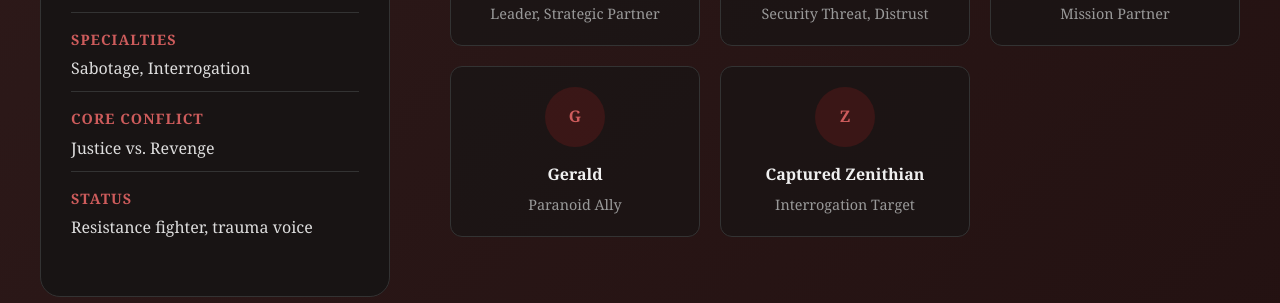
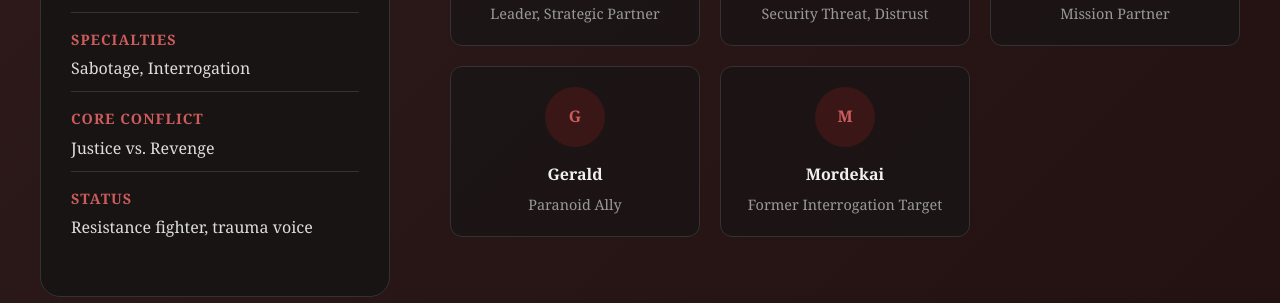
Before and after one commit to Mileena28/Mileena28.github.io, a Jekyll site: the page world-guide/characters/dominic.html, which Jekyll copies as it is, in a window 1280 px wide and 900 px high, scrolled down 3924 px. Shown: the part 155-458 px from the top of the window. Built offline with Jekyll 4.4.1, drawn with Linux system fonts in a browser that asks for light colours.

Commit message:
Update dominic.html

```diff
--- a/world-guide/characters/dominic.html
+++ b/world-guide/characters/dominic.html
@@ -627,31 +627,31 @@
                         <p>Dominic's relationships reflect his journey from loving family connections through systematic betrayal to defensive alliances based on shared trauma and mutual protection rather than trust or affection.</p>
                     </div>
 
-                    <div class="related-characters">
-                        <a href="/world-guide/characters/meridia/" class="related-character">
+                  <div class="related-characters">
+                        <a href="meridia.html" class="related-character">
                             <div class="related-avatar">M</div>
                             <div class="related-name">Meridia</div>
                             <div class="related-role">Leader, Strategic Partner</div>
                         </a>
-                        <a href="/world-guide/characters/mira-roehart/" class="related-character">
+                        <a href="mira-roehart.html" class="related-character">
                             <div class="related-avatar">M</div>
                             <div class="related-name">Mira Roehart</div>
                             <div class="related-role">Security Threat, Distrust</div>
                         </a>
-                        <a href="/world-guide/characters/jay/" class="related-character">
+                        <a href="jay.html" class="related-character">
                             <div class="related-avatar">J</div>
                             <div class="related-name">Jay</div>
                             <div class="related-role">Mission Partner</div>
                         </a>
-                        <a href="/world-guide/characters/gerald/" class="related-character">
+                        <a href="gerald.html" class="related-character">
                             <div class="related-avatar">G</div>
                             <div class="related-name">Gerald</div>
                             <div class="related-role">Paranoid Ally</div>
                         </a>
-                        <a href="/world-guide/characters/captured-zenithian/" class="related-character">
-                            <div class="related-avatar">Z</div>
-                            <div class="related-name">Captured Zenithian</div>
-                            <div class="related-role">Interrogation Target</div>
+                        <a href="mordekai.html" class="related-character">
+                            <div class="related-avatar">M</div>
+                            <div class="related-name">Mordekai</div>
+                            <div class="related-role">Former Interrogation Target</div>
                         </a>
                     </div>
                 </section>
```
Also changed, not shown: other parts of world-guide/characters/dominic.html (+1 -1 lines).
